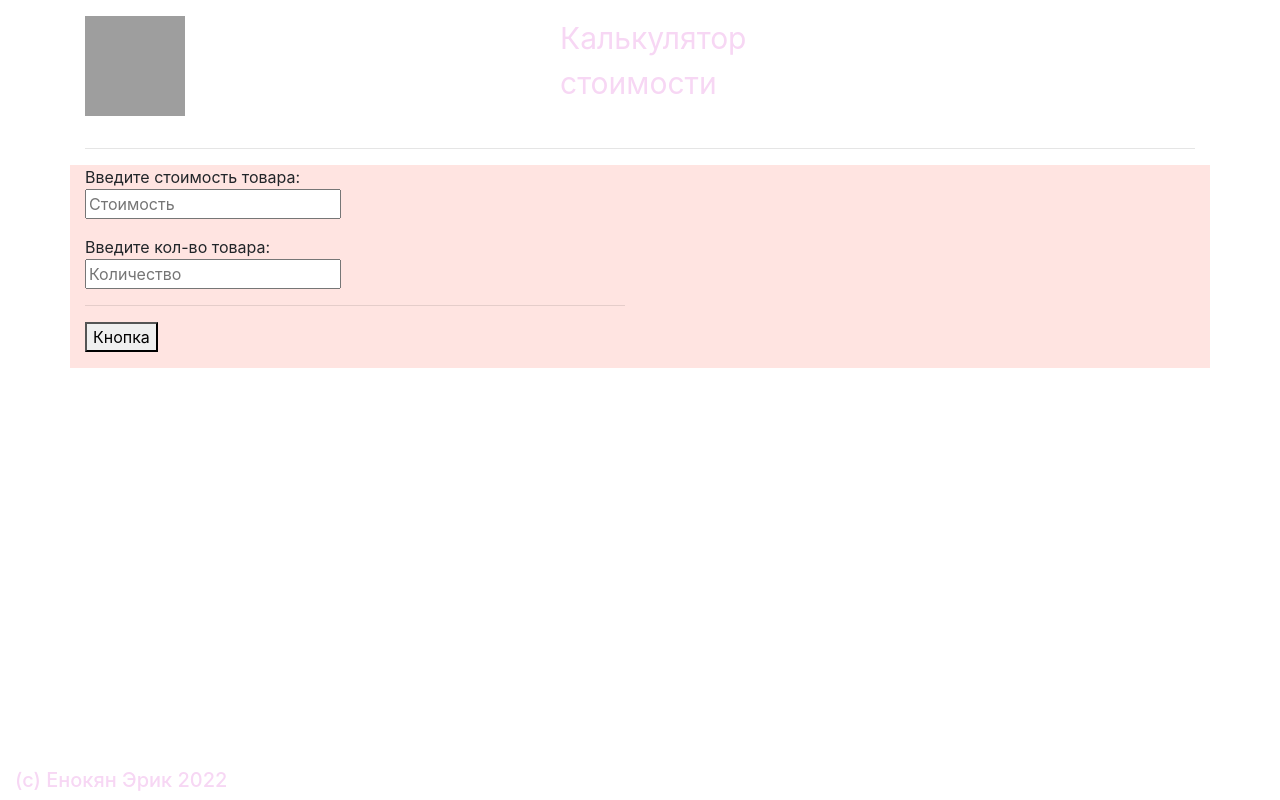
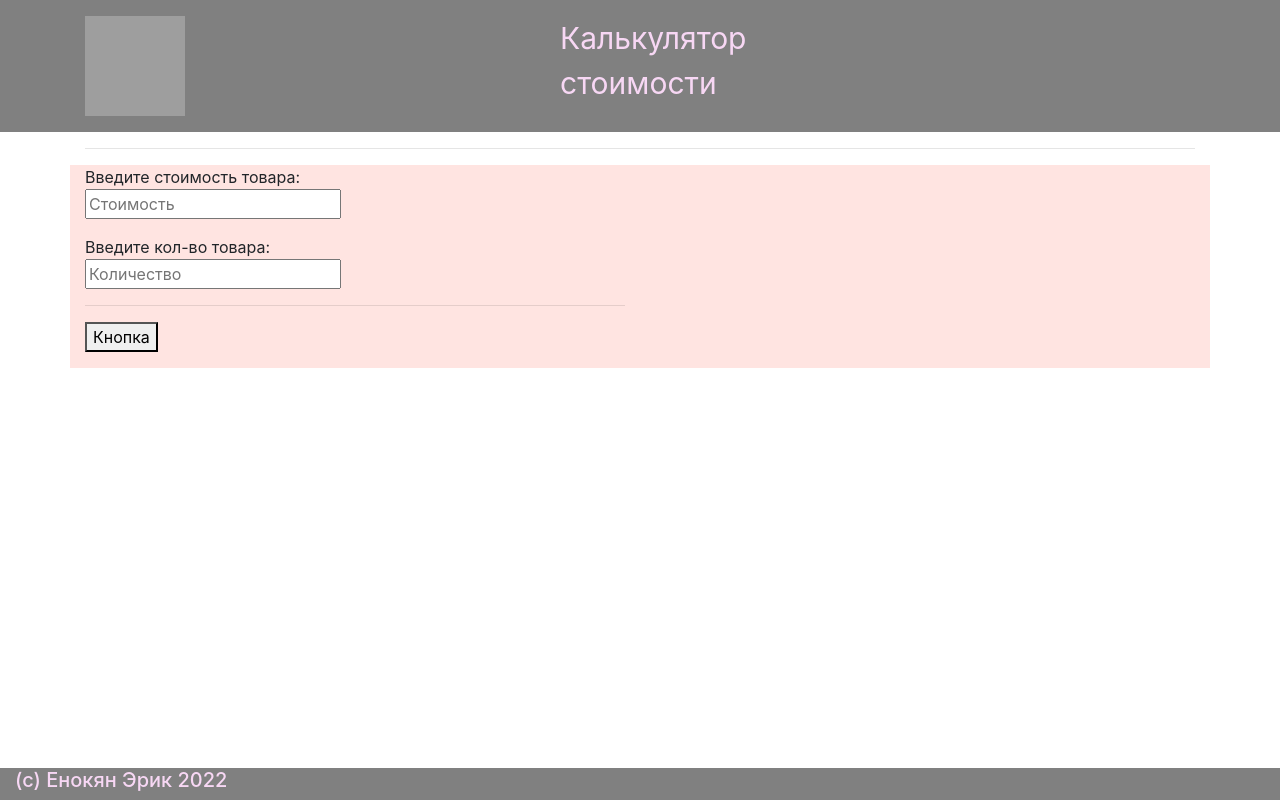
Before and after one commit to Enalinsky/web5, a plain HTML site: page index.html in a window 1280 px wide. Drawn offline with nearby package versions, Linux system fonts and the light colour scheme; grey boxes are pictures that could not be loaded.

Commit message:
Update index.html

```diff
--- a/index.html
+++ b/index.html
@@ -15,7 +15,7 @@
   </head>
   <body>
     <header>
-      <div class="container-fluid page" style="background-color: #FFFFFF">
+      <div class="container-fluid page" style="background-color: #808080">
         <div class="container">
         <div class="row">
           <div class="col-5 offset-5 col-md-4 offset-md-1 order-2">
@@ -61,7 +61,7 @@
             </div>
 
         </div>
-    <div class="container-fluid page mt-3" style="background-color: #FFFFFF">
+    <div class="container-fluid page mt-3" style="background-color: #808080">
         <footer class="footer" id="foot">
           <h5>(с) Енокян Эрик 2022</h5>
         </footer>
```
